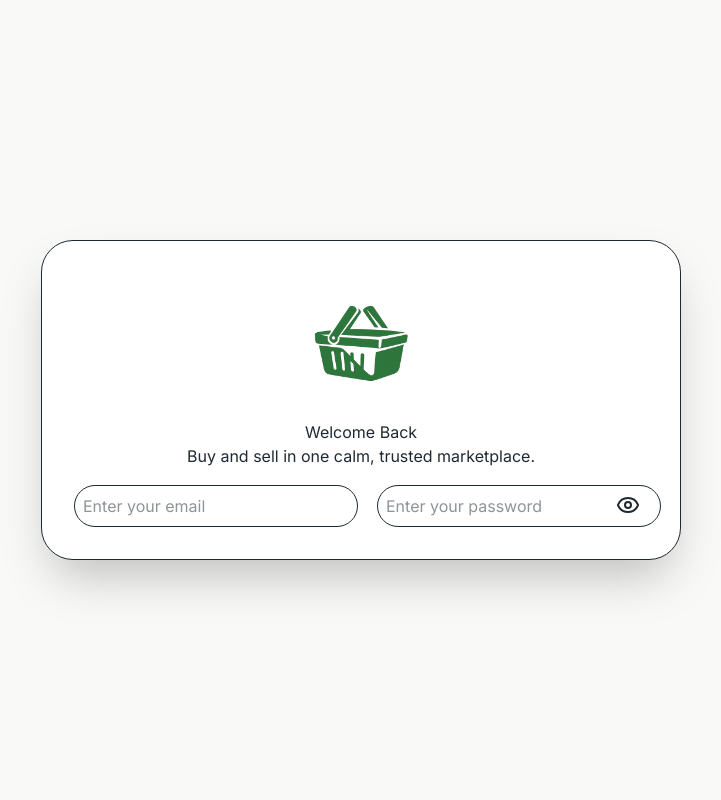
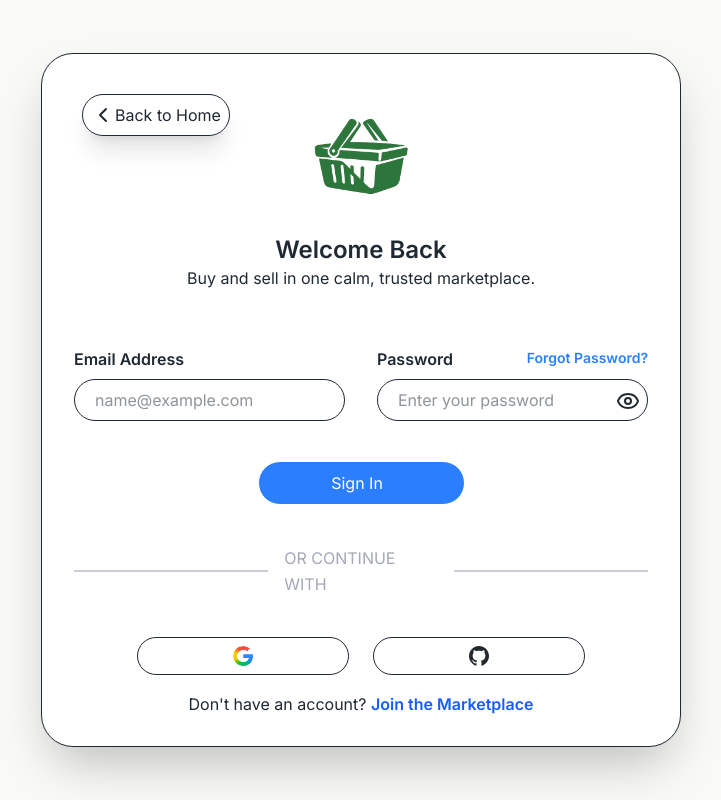
Before and after one commit to fahrypratama17/Merx, a Next.js app: page /login in a window 1280 px wide. Shown: the whole page, without its empty margins (279-1000 px from the left). Built offline with nearby package versions, Linux system fonts and the light colour scheme.

Commit message:
Add BuyerForm component for user login with email and password inputs

```diff
--- /dev/null
+++ b/src/features/auth/login/components/BuyerForm.tsx
@@ -0,0 +1,107 @@
+import { useState } from "react";
+import Image from "next/image";
+import { Eye, EyeOff } from "lucide-react";
+import Link from "next/link";
+import Button from "@/shared/components/Button";
+
+const BuyerForm = () => {
+  const [isHidden, setIsHidden] = useState(false);
+
+  return (
+    <div className="flex flex-col items-center justify-center p-8">
+      <Image src={"/assets/Logo.png"} alt={"logo"} width={150} height={150} />
+      <div className="pb-10 text-center">
+        <h1 className="text-2xl font-semibold">Welcome Back</h1>
+        <p>Buy and sell in one calm, trusted marketplace.</p>
+      </div>
+      <div className="mt-4 grid grid-cols-1 gap-4 lg:grid-cols-2 lg:gap-8">
+        <div className="relative flex flex-col gap-2">
+          <label className="font-semibold" htmlFor="name">
+            Email Address
+          </label>
+          <input
+            type="email"
+            id="name"
+            placeholder="name@example.com"
+            className="rounded-full border p-2 pr-10 pl-5"
+            required
+          />
+        </div>
+        <div className="relative flex flex-col gap-2">
+          <label className="font-semibold" htmlFor="password">
+            Password
+          </label>
+          <input
+            type={isHidden ? "text" : "password"}
+            id="password"
+            placeholder="Enter your password"
+            className="rounded-full border p-2 pr-10 pl-5"
+            required
+          />
+          <p className="absolute top-0 right-0 cursor-pointer text-sm font-semibold text-blue-500 transition-colors duration-300 hover:text-blue-700">
+            Forgot Password?
+          </p>
+          <div
+            onClick={() => setIsHidden(!isHidden)}
+            className="absolute right-2 bottom-2 cursor-pointer"
+          >
+            {isHidden ? <EyeOff /> : <Eye />}
+          </div>
+        </div>
+      </div>
+      <div className="w-full max-w-[50%] px-10 pt-10">
+        <Button
+          href={"/"}
+          text={"Sign In"}
+          icon={"/assets/Right-icon.svg"}
+          width={20}
+          height={20}
+          className={
+            "text-textBtn flex justify-center gap-2 rounded-full border bg-blue-500 px-10 py-2"
+          }
+        />
+      </div>
+      <div className="flex items-center gap-4 py-10">
+        <div className="bg-muted/40 h-0.5 w-50" />
+
+        <div>
+          <p className="text-muted/70 uppercase">or continue with</p>
+        </div>
+
+        <div className="bg-muted/40 h-0.5 w-50" />
+      </div>
+      <div className="grid w-full max-w-md grid-cols-2 gap-6">
+        <div className="flex w-full max-w-xl cursor-pointer justify-center rounded-full border p-2">
+          <Image
+            src={"/assets/Google.svg"}
+            alt={"Google"}
+            width={20}
+            height={20}
+            className=""
+          />
+        </div>
+        <div className="flex w-full max-w-xl cursor-pointer justify-center rounded-full border p-2">
+          <Image
+            src={"/assets/Github.svg"}
+            alt={"Google"}
+            width={20}
+            height={20}
+          />
+        </div>
+      </div>
+      <div>
+        <h1 className="pt-5">
+          Don't have an account?{" "}
+          <Link
+            href="/"
+            className="font-semibold text-blue-600 hover:text-blue-700"
+          >
+            Join the Marketplace
+          </Link>
+        </h1>
+      </div>
+    </div>
+  );
+};
+
+export default BuyerForm;
--- a/src/features/auth/login/components/LoginSection.tsx
+++ b/src/features/auth/login/components/LoginSection.tsx
@@ -1,47 +1,26 @@
 "use client";
 
-import Image from "next/image";
-import { Eye, EyeOff } from "lucide-react";
-import { useState } from "react";
+import BuyerForm from "@/features/auth/login/components/BuyerForm";
+import { ChevronLeft } from "lucide-react";
+import { useIsMobile } from "@/shared/hooks/use-mobile";
+import Link from "next/link";
 
 const LoginSection = () => {
-  const [isHidden, setIsHidden] = useState(false);
-
   return (
     <div className="bg-card relative mx-auto w-full max-w-[90%] overflow-hidden rounded-4xl border shadow-2xl lg:max-w-[50%]">
-      <div className="flex flex-col items-center justify-center p-8">
-        <Image src={"/assets/Logo.png"} alt={"logo"} width={150} height={150} />
-        <div className="text-center">
-          <h1>Welcome Back</h1>
-          <p>Buy and sell in one calm, trusted marketplace.</p>
+      <Link href="/">
+        <div className="absolute top-10 left-10 cursor-pointer rounded-full border p-2 shadow-xl transition-transform duration-300 hover:scale-105">
+          {useIsMobile(768) ? (
+            <ChevronLeft />
+          ) : (
+            <div className="flex">
+              <ChevronLeft /> Back to Home{" "}
+            </div>
+          )}
         </div>
-        <div className="mt-4 grid grid-cols-1 gap-4 lg:grid-cols-2 lg:gap-8">
-          <div>
-            <input
-              type="email"
-              id="name"
-              placeholder="Enter your email"
-              className="rounded-full border p-2 pr-10"
-              required
-            />
-          </div>
-          <div className="relative">
-            <input
-              type={isHidden ? "text" : "password"}
-              id="password"
-              placeholder="Enter your password"
-              className="rounded-full border p-2 pr-10"
-              required
-            />
-            <div
-              onClick={() => setIsHidden(!isHidden)}
-              className="absolute top-2 right-2 cursor-pointer"
-            >
-              {isHidden ? <EyeOff /> : <Eye />}
-            </div>
-          </div>
-        </div>
-      </div>
+      </Link>
+
+      <BuyerForm />
     </div>
   );
 };
--- /dev/null
+++ b/src/shared/hooks/use-mobile.ts
@@ -0,0 +1,21 @@
+"use client";
+
+import * as React from "react";
+
+export function useIsMobile(breakpoint = 768) {
+  const [isMobile, setIsMobile] = React.useState<boolean | undefined>(
+    undefined,
+  );
+
+  React.useEffect(() => {
+    const mql = window.matchMedia(`(max-width: ${breakpoint - 1}px)`);
+    const onChange = () => {
+      setIsMobile(window.innerWidth < breakpoint);
+    };
+    mql.addEventListener("change", onChange);
+    setIsMobile(window.innerWidth < breakpoint);
+    return () => mql.removeEventListener("change", onChange);
+  }, [breakpoint]);
+
+  return !!isMobile;
+}
```
Also changed, not shown: public/assets/Github.svg (added), public/assets/Google.svg (added).
